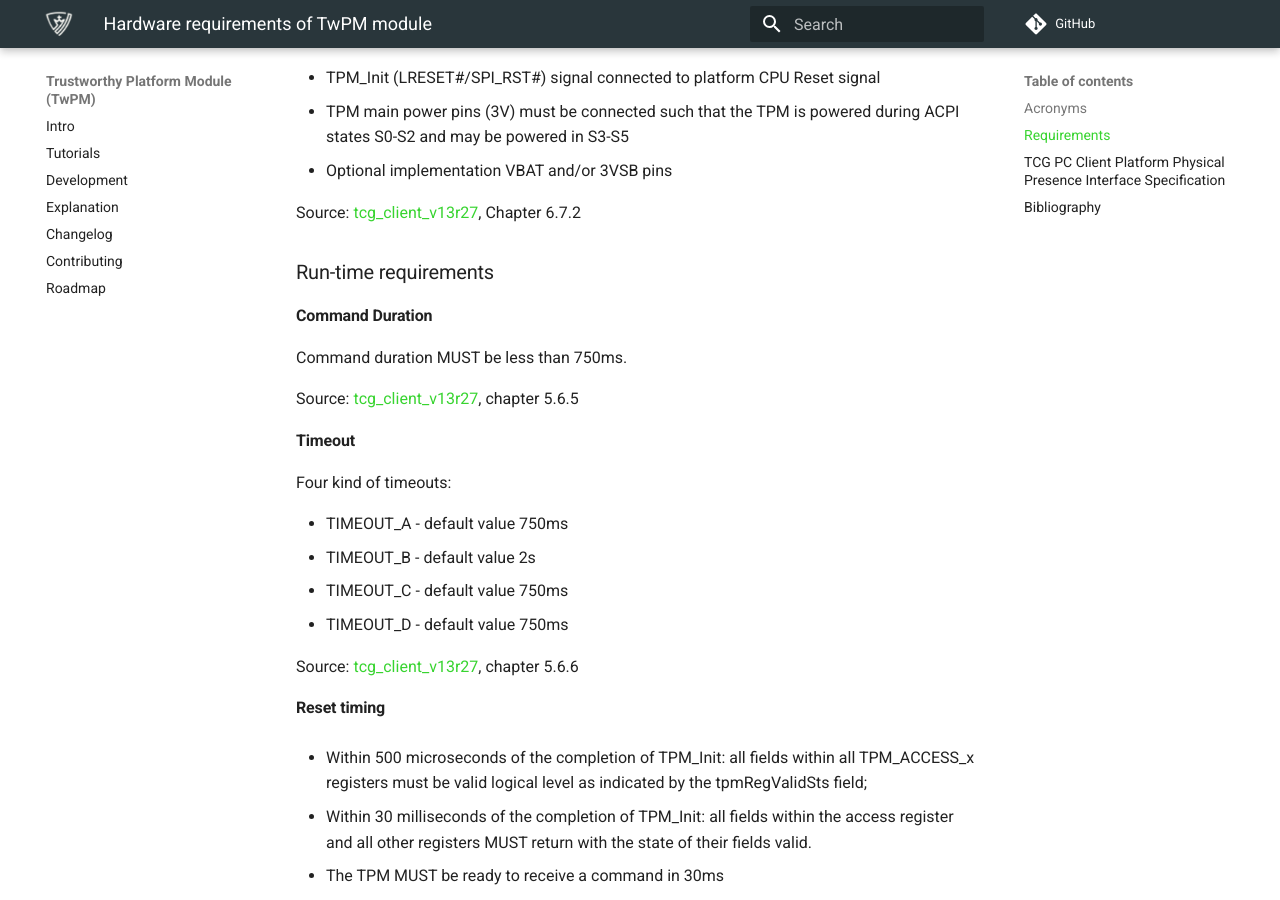
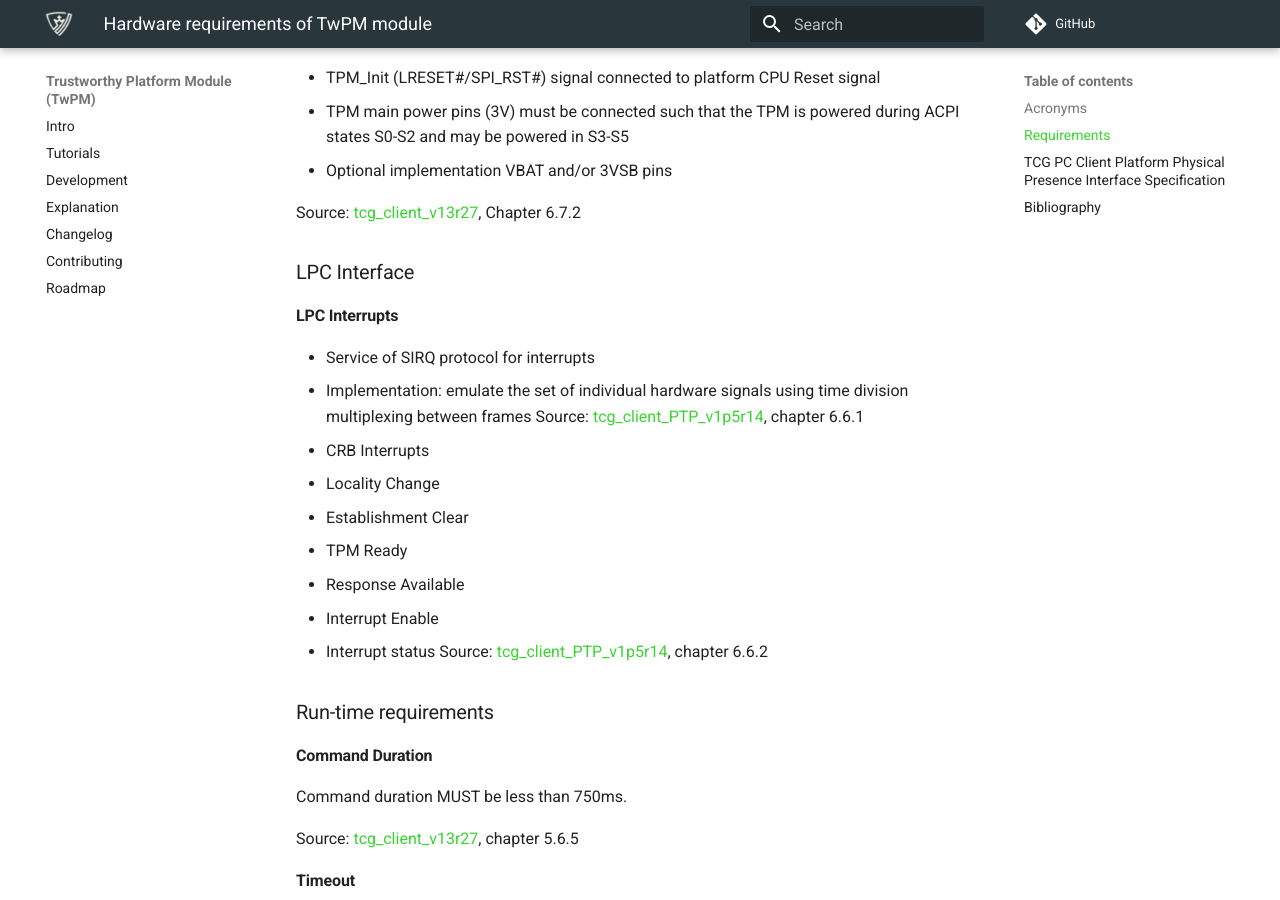
Before and after one commit to Dasharo/twpm-docs, an MkDocs documentation site: the page built from docs/requirements/requirements.md, in a window 1280 px wide and 900 px high, scrolled down 1287 px. Built offline with MkDocs 1.6.1 and Material for MkDocs 9.7.7, drawn with Linux system fonts in a browser that asks for light colours; comment, search, counter and statistics services are not loaded.

Commit message:
requirements.md: Added LPC requirement section (interrupts)
Signed-off-by: Karol Zmyslowski <karol.zmyslowski@3mdeb.com>

```diff
--- a/docs/requirements/requirements.md
+++ b/docs/requirements/requirements.md
@@ -57,6 +57,24 @@ Source: [tcg_client_v13r27] l.1373-1375
 
 Source: [tcg_client_v13r27], Chapter 6.7.2
 
+### LPC Interface
+
+#### LPC Interrupts
+
+* Service of SIRQ protocol for interrupts
+* Implementation: emulate the set of individual hardware signals using time
+division multiplexing between frames
+Source: [tcg_client_PTP_v1p5r14], chapter 6.6.1
+
+* CRB Interrupts
+  * Locality Change
+  * Establishment Clear
+  * TPM Ready
+  * Response Available
+  * Interrupt Enable
+  * Interrupt status
+Source: [tcg_client_PTP_v1p5r14], chapter 6.6.2
+
 ### Run-time requirements
 
 #### Command Duration
```
